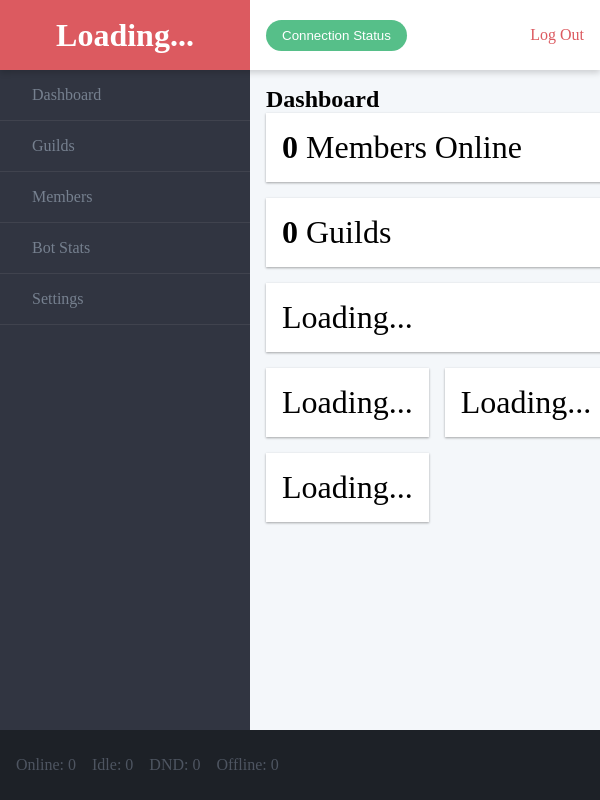
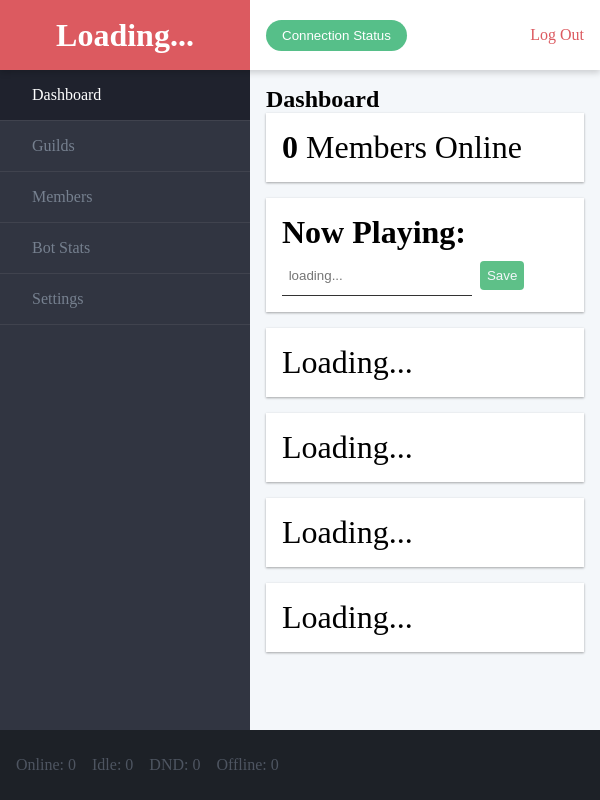
Before and after one commit to slippard/sandbox-client, an Electron app: page dashboard.html in a window 600 px wide. Drawn offline with Linux system fonts and the light colour scheme.

Commit message:
minor ui changes

```diff
--- a/dashboard.html
+++ b/dashboard.html
@@ -26,7 +26,7 @@
         <nav class="admin__nav">
           <ul class="menu">
             <li class="menu__item">
-              <a class="menu__link" href="#">Dashboard</a>
+              <a class="menu__link menu__link--active" href="#">Dashboard</a>
             </li>
             <li class="menu__item">
               <a class="menu__link" href="#">Guilds</a>
@@ -45,14 +45,16 @@
         <main class="admin__main">
           <h2>Dashboard</h2>
           <div class="dashboard">
-            <div class="dashboard__item">
+            <div class="dashboard__item dashboard__item--full">
               <div class="card">
                 <strong>0</strong> Members Online
               </div>
             </div>
-            <div class="dashboard__item">
+            <div class="dashboard__item dashboard__item--full">
               <div class="card">
-                <strong>0</strong> Guilds
+                <strong>Now Playing:</strong>
+                <input type="text" name="np" id="np" placeholder="loading...">
+                <button id="setnp">Save</button>
               </div>
             </div>
             <div class="dashboard__item dashboard__item--full">
@@ -60,13 +62,13 @@
                 <p>Loading...</p>
               </div>
             </div>
-            <div class="dashboard__item dashboard__item--col">
+            <div class="dashboard__item dashboard__item--full">
               <div class="card">Loading...</div>
             </div>
-            <div class="dashboard__item dashboard__item--col">
+            <div class="dashboard__item dashboard__item--full">
               <div class="card">Loading...</div>
             </div>
-            <div class="dashboard__item dashboard__item--col">
+            <div class="dashboard__item dashboard__item--full">
               <div class="card">Loading...</div>
             </div>
           </div>
--- a/styles/dash.css
+++ b/styles/dash.css
@@ -147,6 +147,11 @@ img {
   background-color: #1f222d;
 }
 
+.menu__link--active {
+  color: #fff;
+  background-color: #1f222d;
+}
+
 .card {
   height: 100%;
   padding: 1rem;
@@ -179,3 +184,31 @@ img {
 .ticker__item {
   margin-right: 1rem;
 }
+
+/* Now Playing */
+
+#np {
+  line-height: 24px;
+  padding: 0.5em;
+  border-radius: 0px;
+  border: none;
+  border-bottom: #333 1px solid;
+  transition: ease-in-out .3s all;
+}
+
+#np:active {
+  line-height: 32px;
+}
+
+.np-title {
+  height: 24px;
+  line-height: 24px;
+}
+
+#setnp {
+  padding: .5em;
+  border: #505050;
+  background: rgb(94, 192, 136);
+  color: #F4F7FA;
+  border-radius: 4px;
+}
```
